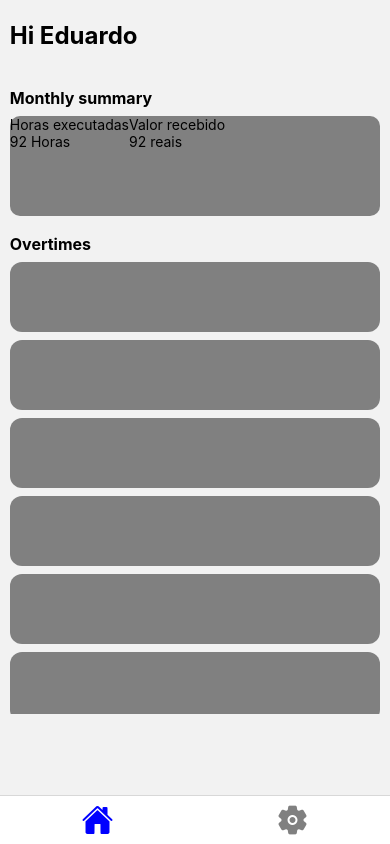
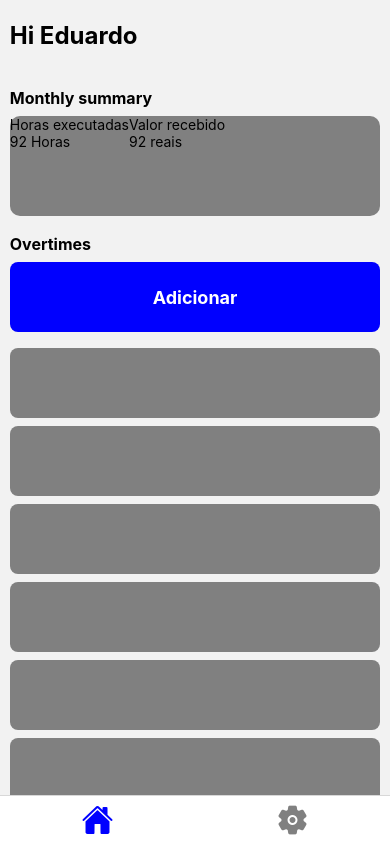
Before and after one commit to EduBarrros/OvertimeWizard, a React Native app: screen /Home in a window 390 px wide. Built offline with nearby package versions, Linux system fonts and the light colour scheme.

Commit message:
Feat: add OvertimeModal

```diff
--- a/src/components/HistoricCard/styles.ts
+++ b/src/components/HistoricCard/styles.ts
@@ -7,7 +7,7 @@ const styles = StyleSheet.create({
         height: 70,
         backgroundColor: 'gray',
         marginHorizontal: '2.5%',
-        borderRadius: 12,
+        borderRadius: 8,
         marginTop: 8
     }
 });
--- a/src/components/OvertimeAddButton/index.tsx
+++ b/src/components/OvertimeAddButton/index.tsx
@@ -1,9 +1,18 @@
 import React from "react";
+import { Text, TouchableOpacity} from "react-native";
+import styles from "./styles";
 
-const OvertimeAddButton = () => {
+type OvertimeAddButtonProps = {
+    onPress: () => void
+}
+
+const OvertimeAddButton = ({ onPress }: OvertimeAddButtonProps) => {
     return(
-        <>
-        </>
+        <TouchableOpacity style={styles.MainContainer} onPress={() => onPress()}>
+            <Text style={styles.MainText}>
+                Adicionar
+            </Text>
+        </TouchableOpacity>
     )
 };
 
--- a/src/components/OvertimeAddButton/styles.ts
+++ b/src/components/OvertimeAddButton/styles.ts
@@ -2,7 +2,21 @@
 import { StyleSheet } from "react-native";
 
 const styles = StyleSheet.create({
-
+    MainContainer: {
+        width: "95%",
+        justifyContent: "center",
+        alignItems: "center",
+        marginHorizontal: "2.5%",
+        backgroundColor: "blue",
+        height: 70,
+        borderRadius: 8,
+        marginVertical: 8,
+    },
+    MainText: {
+        color: "white",
+        fontWeight: "bold",
+        fontSize: 18
+    }
 });
 
 export default styles;
--- /dev/null
+++ b/src/components/OvertimeAddModal/index.tsx
@@ -0,0 +1,24 @@
+import React from "react";
+import { Modal, View, Text, TouchableOpacity } from "react-native";
+import styles from "./styles";
+
+type OvertimeAddModalProps = {
+  show: boolean;
+  onClose: () => void;
+};
+
+const OvertimeAddModal = ({ show, onClose }: OvertimeAddModalProps) => {
+  return (
+    <Modal visible={show} animationType="slide" transparent={true}>
+      <View style={styles.MainContainer}>
+        <View style={styles.SubContainer}>
+          <TouchableOpacity onPress={() => onClose()}>
+            <Text>Teste modal</Text>
+          </TouchableOpacity>
+        </View>
+      </View>
+    </Modal>
+  );
+};
+
+export default OvertimeAddModal;
--- /dev/null
+++ b/src/components/OvertimeAddModal/styles.ts
@@ -0,0 +1,22 @@
+
+import { StyleSheet } from "react-native";
+
+const styles = StyleSheet.create({
+    MainContainer: {
+        flex: 1,
+        justifyContent: 'flex-end',
+        backgroundColor: 'rgba(0, 0, 0, 0.5)',
+    },
+    SubContainer: {
+        backgroundColor: "white",
+        padding: 16,
+        height: "40%",
+        shadowColor: '#000',
+            shadowOffset: { width: 0, height: -2 },
+            shadowOpacity: 0.2,
+            shadowRadius: 3,
+            elevation: 3, // Para adicionar sombra no Android
+    }
+});
+
+export default styles;
--- a/src/components/OvertimeHistoric/index.tsx
+++ b/src/components/OvertimeHistoric/index.tsx
@@ -3,6 +3,11 @@ import { View, Text, FlatList} from "react-native";
 import styles from "./styles";
 
 import HistoricCard from "../HistoricCard";
+import OvertimeAddButton from "../OvertimeAddButton";
+
+type OvertimeHistoricProps = {
+    onPress: () => void
+}
 
 const fakedata = [
     {},
@@ -36,10 +41,11 @@ const fakedata = [
     {},
 ]
 
-const OvertimeHistoric = () => {
+const OvertimeHistoric = ({onPress}: OvertimeHistoricProps) => {
     return(
         <View>
             <Text style={styles.ResumeTitle}>Overtimes</Text>
+            <OvertimeAddButton onPress={onPress}/>
             <FlatList
                 data={fakedata}
                 renderItem={() => <HistoricCard />}
--- a/src/screens/Home/index.tsx
+++ b/src/screens/Home/index.tsx
@@ -1,13 +1,21 @@
-import React from "react";
-import { Text, SafeAreaView } from "react-native";
-import { Header, OvertimeResume, OvertimeHistoric } from "../../components";
+import React, { useState } from "react";
+import { SafeAreaView } from "react-native";
+import {
+  Header,
+  OvertimeResume,
+  OvertimeHistoric,
+  OvertimeAddModal,
+} from "../../components";
 
 const Home = () => {
+  const [showAddModal, setShowAddModal] = useState(false);
+
   return (
     <SafeAreaView>
       <Header title="Hi Eduardo" />
       <OvertimeResume />
-      <OvertimeHistoric />
+      <OvertimeHistoric onPress={() => setShowAddModal(!showAddModal)}/>
+      <OvertimeAddModal show={showAddModal} onClose={() => setShowAddModal(!showAddModal)}/>
     </SafeAreaView>
   );
 };
```
Also changed, not shown: src/components/index.ts (+8 -7 lines).
